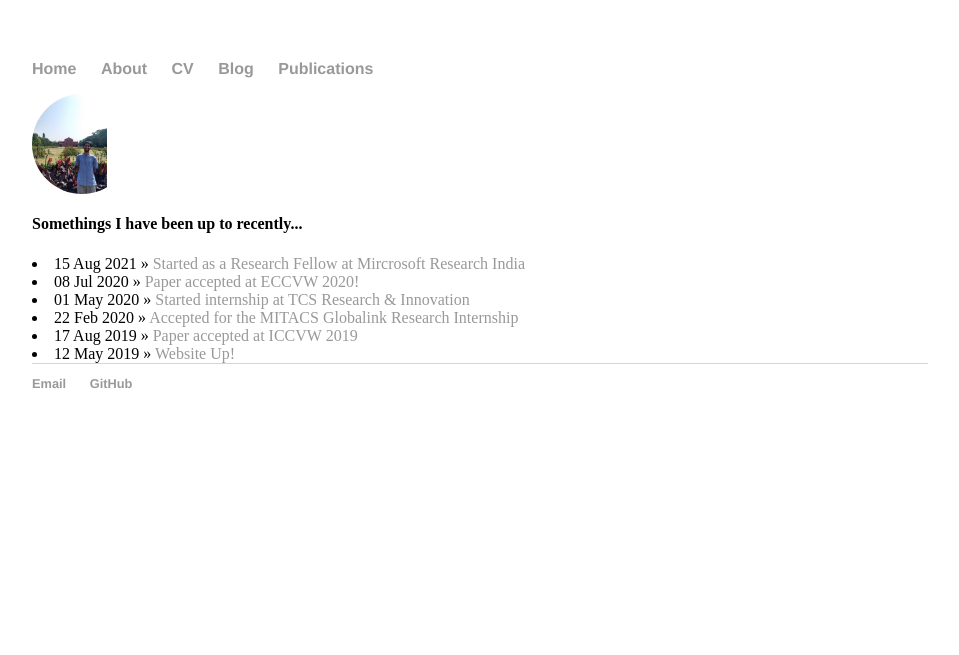
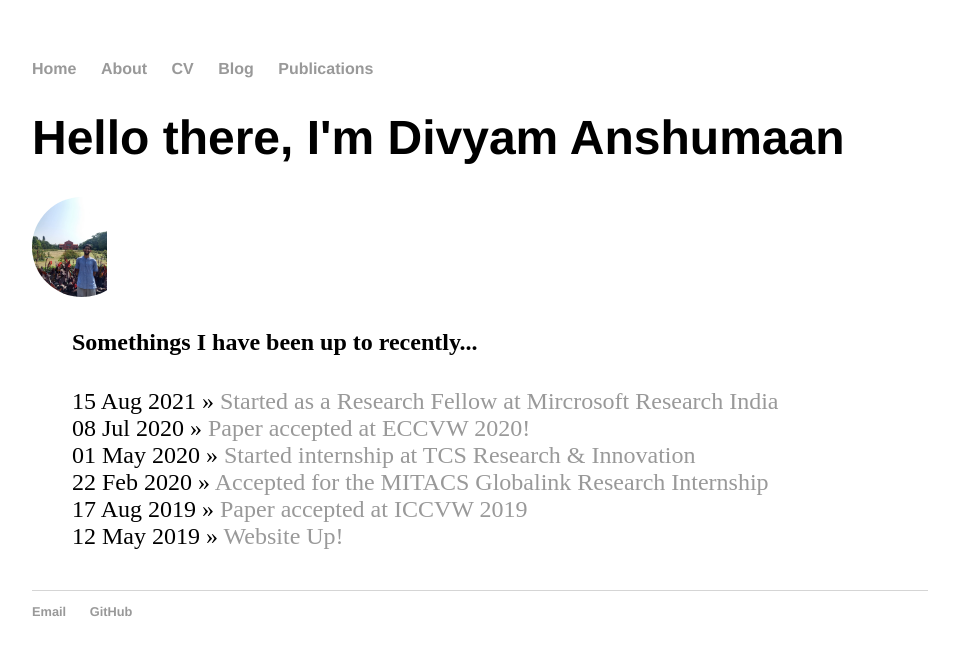
Before and after one commit to divyam02/divyam02_backup.github.io, a Jekyll site: the page built from index.html, in a window 1280 px wide. Shown: the top 655 px of the page, without its empty margins (160-1119 px from the left). Built offline with Jekyll 4.4.1, drawn with Linux system fonts in a browser that asks for light colours; some of the changed lines change nothing that is shown.

Commit message:
Update index.html

```diff
--- a/index.html
+++ b/index.html
@@ -3,12 +3,13 @@ layout: default
 title: Divyam Anshumaan
 ---
 <div class="blurb">
+	<h1>Hello there, I'm Divyam Anshumaan</h1>
+	<p><em></em><a href="/about"></a></p>
 	<div class="image-cropper">
   		<img src="images/2022-06-09-divyam.jpeg" class="rounded" />
-	<h1>Hello there, I'm Divyam Anshumaan</h1>
-	<p><em></em><a href="/about"></a></p>
+	</div>
+
 	<ul class="posts">
-	</div>
 	<h4>Somethings I have been up to recently...</h4>
 
 	  {% for post in site.posts %}
```
